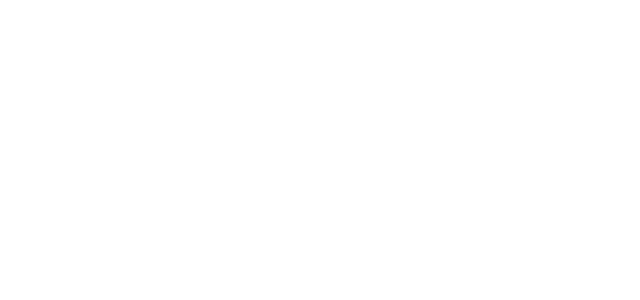
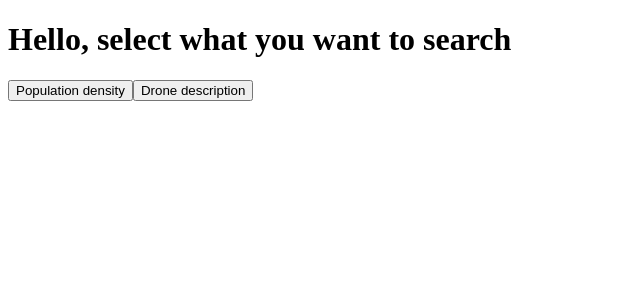
Before and after one commit to AmeliaRabanillo/axpo-frontend-challenge, a React (Create React App) app: page / in a window 1280 px wide. Shown: the top 300 px of the page, without its empty margins (0-640 px from the left). Built offline with nearby package versions, Linux system fonts and the light colour scheme.

Commit message:
Added routing

```diff
--- a/package.json
+++ b/package.json
@@ -12,6 +12,7 @@
     "@types/react-dom": "^18.2.7",
     "react": "^18.2.0",
     "react-dom": "^18.2.0",
+    "react-router-dom": "^6.15.0",
     "react-scripts": "5.0.1",
     "typescript": "^4.9.5",
     "web-vitals": "^2.1.4"
--- a/src/App.tsx
+++ b/src/App.tsx
@@ -1,13 +1,17 @@
 import React from 'react';
+import {Route, Routes} from "react-router-dom";
+import StartHeader from "./pages/start-page";
 
 function App() {
-  return (
-    <div className="App">
-      <header className="App-header">
-
-      </header>
-    </div>
-  );
+    return (
+        <div className="App">
+            <Routes>
+                <Route path="/" element={<StartHeader/>}/>
+                <Route path="/population_density" element={<div></div>}/>
+                <Route path="/drone_restriction" element={<div></div>}/>
+            </Routes>
+        </div>
+    );
 }
 
 export default App;
--- a/src/index.tsx
+++ b/src/index.tsx
@@ -2,14 +2,15 @@ import React from 'react';
 import ReactDOM from 'react-dom/client';
 import App from './App';
 import reportWebVitals from './reportWebVitals';
+import {BrowserRouter} from "react-router-dom";
 
 const root = ReactDOM.createRoot(
-  document.getElementById('root') as HTMLElement
+    document.getElementById('root') as HTMLElement
 );
 root.render(
-  <React.StrictMode>
-    <App />
-  </React.StrictMode>
+    <BrowserRouter>
+        <App/>
+    </BrowserRouter>
 );
 
 // If you want to start measuring performance in your app, pass a function
--- /dev/null
+++ b/src/pages/start-page.tsx
@@ -0,0 +1,14 @@
+import {useNavigate} from "react-router-dom";
+
+const StartPage = () => {
+    const navigate = useNavigate();
+    return (
+        <div>
+            <h1>Hello, select what you want to search</h1>
+            <button onClick={() => navigate('/population_density')}> Population density</button>
+            <button onClick={() => navigate('/drone_restriction',)}> Drone description</button>
+        </div>
+    );
+}
+
+export default StartPage;
```
Also changed, not shown: public/manifest.json, 1 other file (tests, documents, lock files or other folders).
